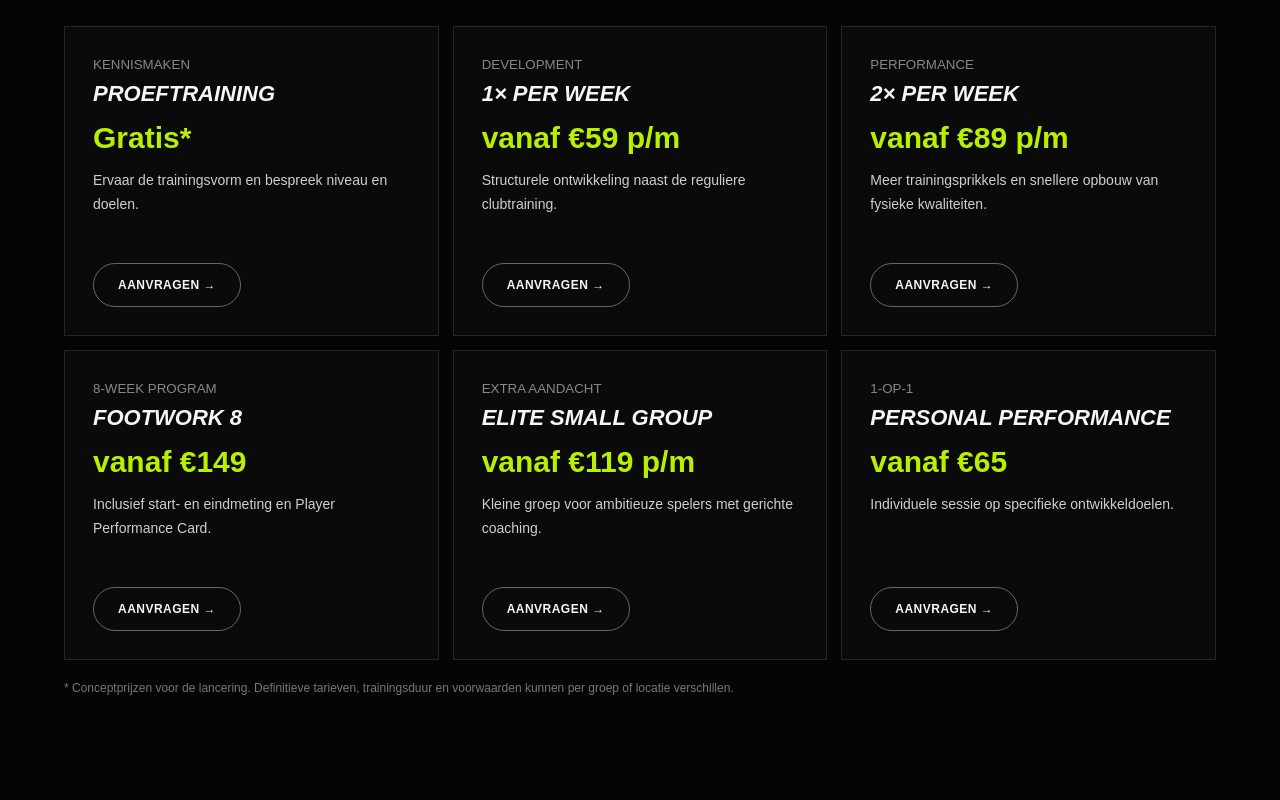
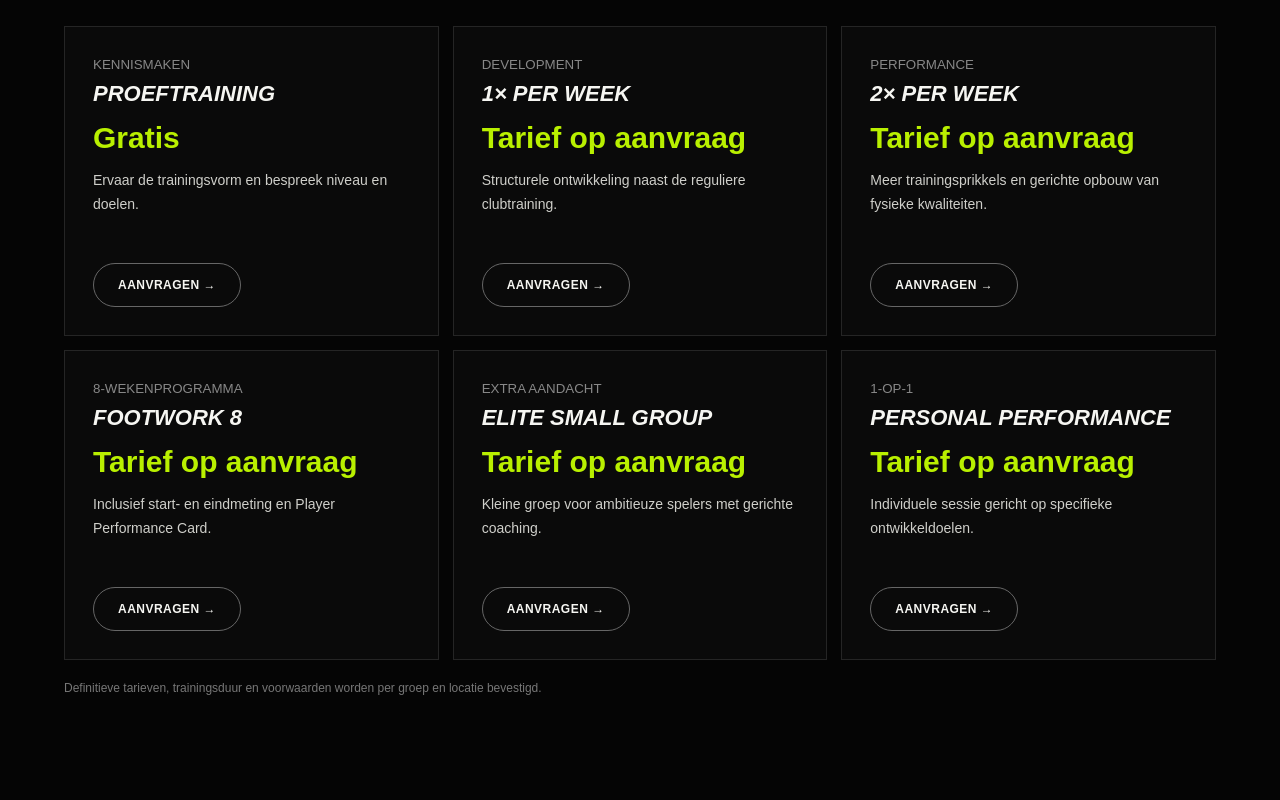
Before and after one commit to Hawqati/footwork-website, a Next.js app: page /trainingen-prijzen in a window 1280 px wide. Shown: the part 680-1480 px from the top of the page. Built offline with nearby package versions, Linux system fonts and the light colour scheme; no server answers.

Commit message:
Clean pricing page copy and remove unconfirmed prices

```diff
--- a/app/trainingen-prijzen/page.jsx
+++ b/app/trainingen-prijzen/page.jsx
@@ -2,11 +2,11 @@ import PageHero from '@/components/PageHero';
 import CTA from '@/components/CTA';
 export const metadata={title:'Trainingen & Prijzen'};
 const prices=[
-['PROEFTRAINING','Kennismaken','Gratis*','Ervaar de trainingsvorm en bespreek niveau en doelen.'],
-['1× PER WEEK','Development','vanaf €59 p/m','Structurele ontwikkeling naast de reguliere clubtraining.'],
-['2× PER WEEK','Performance','vanaf €89 p/m','Meer trainingsprikkels en snellere opbouw van fysieke kwaliteiten.'],
-['FOOTWORK 8','8-week program','vanaf €149','Inclusief start- en eindmeting en Player Performance Card.'],
-['ELITE SMALL GROUP','Extra aandacht','vanaf €119 p/m','Kleine groep voor ambitieuze spelers met gerichte coaching.'],
-['PERSONAL PERFORMANCE','1-op-1','vanaf €65','Individuele sessie op specifieke ontwikkeldoelen.']
+['PROEFTRAINING','Kennismaken','Gratis','Ervaar de trainingsvorm en bespreek niveau en doelen.'],
+['1× PER WEEK','Development','Tarief op aanvraag','Structurele ontwikkeling naast de reguliere clubtraining.'],
+['2× PER WEEK','Performance','Tarief op aanvraag','Meer trainingsprikkels en gerichte opbouw van fysieke kwaliteiten.'],
+['FOOTWORK 8','8-wekenprogramma','Tarief op aanvraag','Inclusief start- en eindmeting en Player Performance Card.'],
+['ELITE SMALL GROUP','Extra aandacht','Tarief op aanvraag','Kleine groep voor ambitieuze spelers met gerichte coaching.'],
+['PERSONAL PERFORMANCE','1-op-1','Tarief op aanvraag','Individuele sessie gericht op specifieke ontwikkeldoelen.']
 ];
-export default function Page(){return <><PageHero eyebrow="TRAININGEN • ’T GOOI" title="KIES JOUW" highlight="NEXT LEVEL." text="Van kennismaking tot een compleet 8-wekenprogramma. We delen spelers in op leeftijd, niveau en trainingsdoel." image="/images/hero-athletes.jpg"/><section className="section content-section"><div className="pricing-grid">{prices.map(([t,s,p,d])=><article key={t}><small>{s}</small><h3>{t}</h3><strong>{p}</strong><p>{d}</p><a className="btn btn-outline" href="/contact">Aanvragen →</a></article>)}</div><p className="price-note">* Conceptprijzen voor de lancering. Definitieve tarieven, trainingsduur en voorwaarden kunnen per groep of locatie verschillen.</p></section><section className="section audience"><div className="section-heading"><span className="eyebrow">LEEFTIJDSGROEPEN</span><h2>TRAINEN OP NIVEAU.</h2></div><div className="audience-grid"><article><span>8–10</span><h3>FOUNDATION</h3><p>Motoriek, coördinatie en plezier.</p></article><article><span>11–13</span><h3>DEVELOPMENT</h3><p>Techniek, snelheid en controle.</p></article><article><span>14–16</span><h3>PERFORMANCE</h3><p>Power, intensiteit en wedstrijdtransfer.</p></article><article><span>SELECT</span><h3>ELITE</h3><p>Small group of 1-op-1 op doelstelling.</p></article></div></section><CTA/></>}
+export default function Page(){return <><PageHero eyebrow="TRAININGEN • ’T GOOI" title="KIES JOUW" highlight="NEXT LEVEL." text="Van kennismaking tot een compleet 8-wekenprogramma. We delen spelers in op leeftijd, niveau en trainingsdoel." image="/images/hero-athletes.jpg"/><section className="section content-section"><div className="pricing-grid">{prices.map(([t,s,p,d])=><article key={t}><small>{s}</small><h3>{t}</h3><strong>{p}</strong><p>{d}</p><a className="btn btn-outline" href="/contact">Aanvragen →</a></article>)}</div><p className="price-note">Definitieve tarieven, trainingsduur en voorwaarden worden per groep en locatie bevestigd.</p></section><section className="section audience"><div className="section-heading"><span className="eyebrow">LEEFTIJDSGROEPEN</span><h2>TRAINEN OP NIVEAU.</h2></div><div className="audience-grid"><article><span>8–10</span><h3>FOUNDATION</h3><p>Motoriek, coördinatie en plezier.</p></article><article><span>11–13</span><h3>DEVELOPMENT</h3><p>Techniek, snelheid en controle.</p></article><article><span>14–16</span><h3>PERFORMANCE</h3><p>Power, intensiteit en wedstrijdtransfer.</p></article><article><span>SELECT</span><h3>ELITE</h3><p>Kleine groep of 1-op-1, gericht op een concreet ontwikkeldoel.</p></article></div></section><CTA/></>}
```
